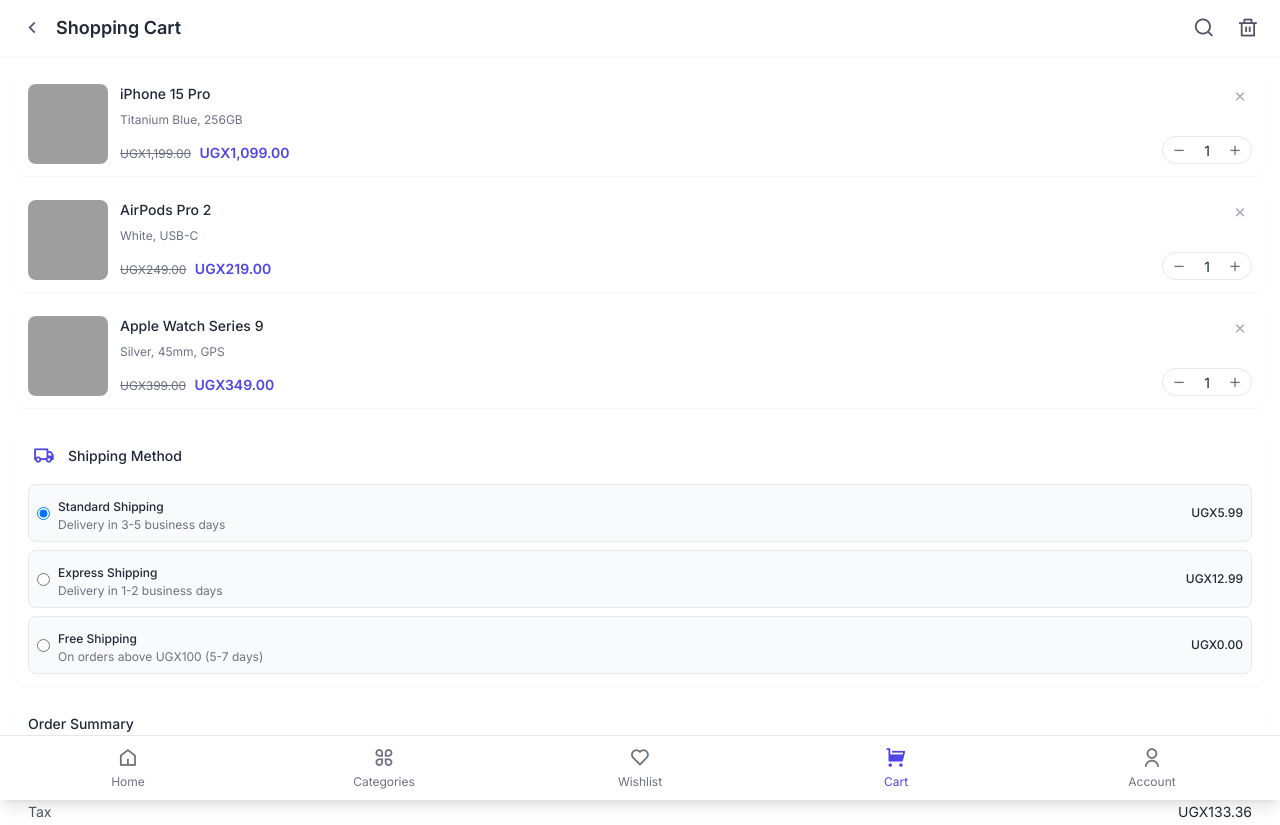
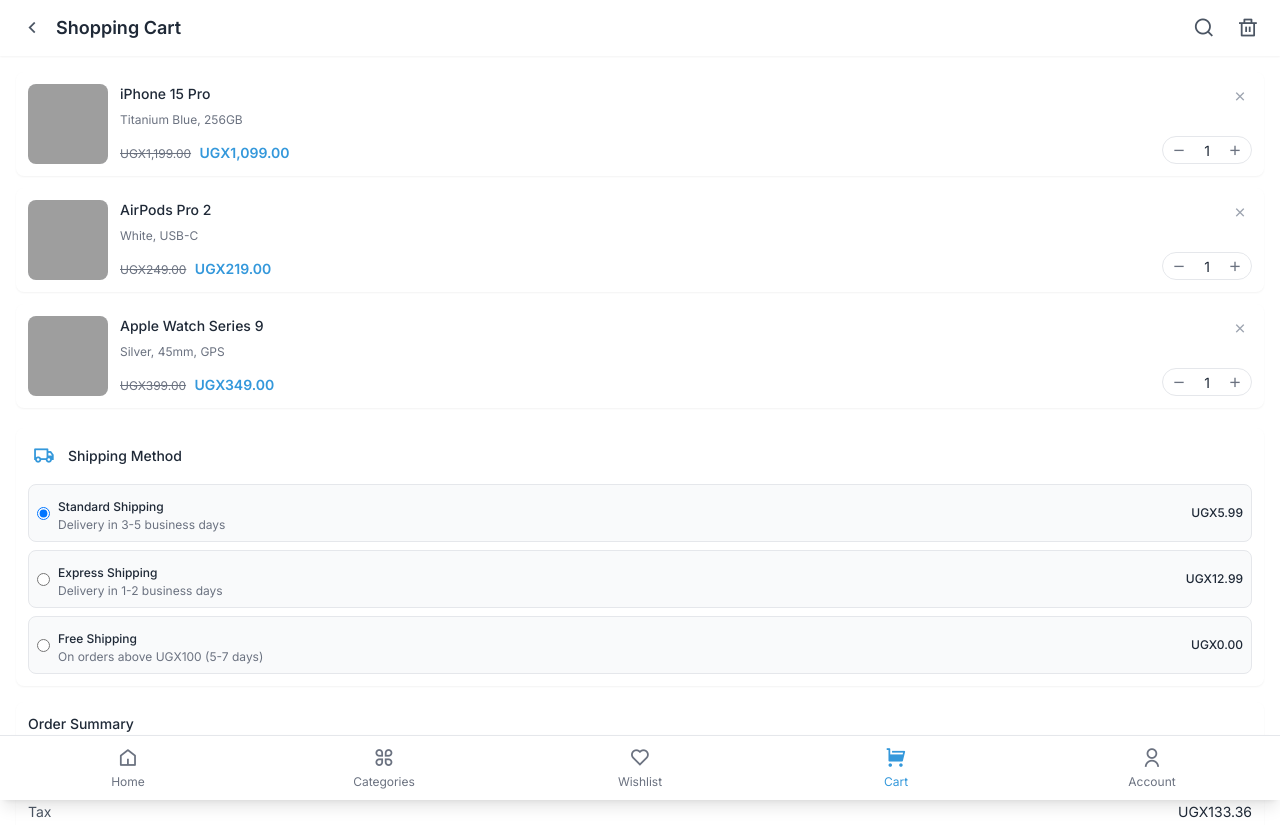
Before and after one commit to Kaweesastephen0/Tentacollections, a plain HTML site: page Cart.html in a window 1280 px wide. Shown: the top 825 px of the page. Drawn offline with nearby package versions, Linux system fonts and the light colour scheme; grey boxes are pictures that could not be loaded.

Commit message:
Update Cart.html

```diff
--- a/Cart.html
+++ b/Cart.html
@@ -6,7 +6,7 @@
   <meta name="viewport" content="width=device-width, initial-scale=1.0">
   <title>Tenta Collectionz - Shopping Cart</title>
   <script src="https://cdn.tailwindcss.com/3.4.16"></script>
-  <script>tailwind.config = { theme: { extend: { colors: { primary: '#4F46E5', secondary: '#F59E0B' }, borderRadius: { 'none': '0px', 'sm': '4px', DEFAULT: '8px', 'md': '12px', 'lg': '16px', 'xl': '20px', '2xl': '24px', '3xl': '32px', 'full': '9999px', 'button': '8px' } } } }</script>
+  <script>tailwind.config = { theme: { extend: { colors: { primary: '#3498DB', secondary: '#F59E0B' }, borderRadius: { 'none': '0px', 'sm': '4px', DEFAULT: '8px', 'md': '12px', 'lg': '16px', 'xl': '20px', '2xl': '24px', '3xl': '32px', 'full': '9999px', 'button': '8px' } } } }</script>
   <link rel="preconnect" href="https://fonts.googleapis.com">
   <link rel="preconnect" href="https://fonts.gstatic.com" crossorigin>
   <link href="https://fonts.googleapis.com/css2?family=Pacifico&display=swap" rel="stylesheet">
```
